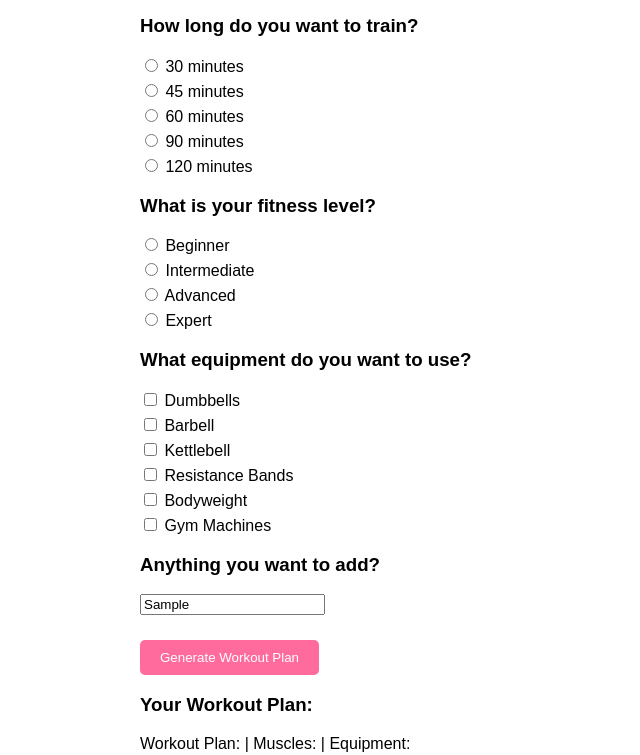
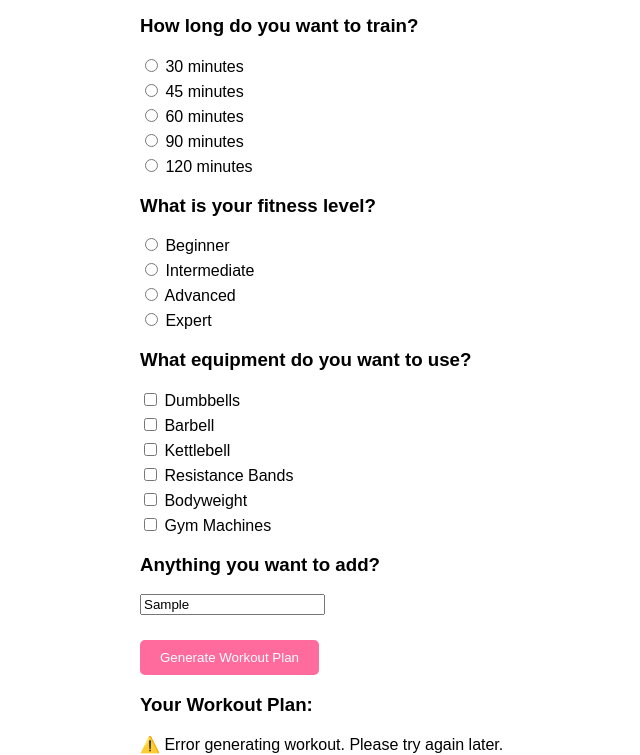
Before and after one commit to SoCutie/gym_assistant, a plain HTML site: page gym.html in a window 1280 px wide. Both pictures are taken after typing "Sample" into the empty fields and a click on the button "Generate Workout Plan". Shown: the part 265-1020 px from the top of the page, without its empty margins (0-640 px from the left). Drawn offline with Linux system fonts and the light colour scheme; no server answers.

Commit message:
:bug: Fixes generate workout button

```diff
--- a/gym.html
+++ b/gym.html
@@ -162,6 +162,7 @@
             });
         });
     </script>
+    <script src="scripts/gym.js"></script>
 </body>
 
 </html>
--- a/scripts/gym.js
+++ b/scripts/gym.js
@@ -25,7 +25,7 @@ async function generateWorkout() {
 
     // Call backend API
     try {
-        const response = await fetch('/api/generate-workout', {
+        const response = await fetch('http://localhost:3000/api/generate-workout', {
             method: 'POST',
             headers: { 'Content-Type': 'application/json' },
             body: JSON.stringify({ prompt })
```
